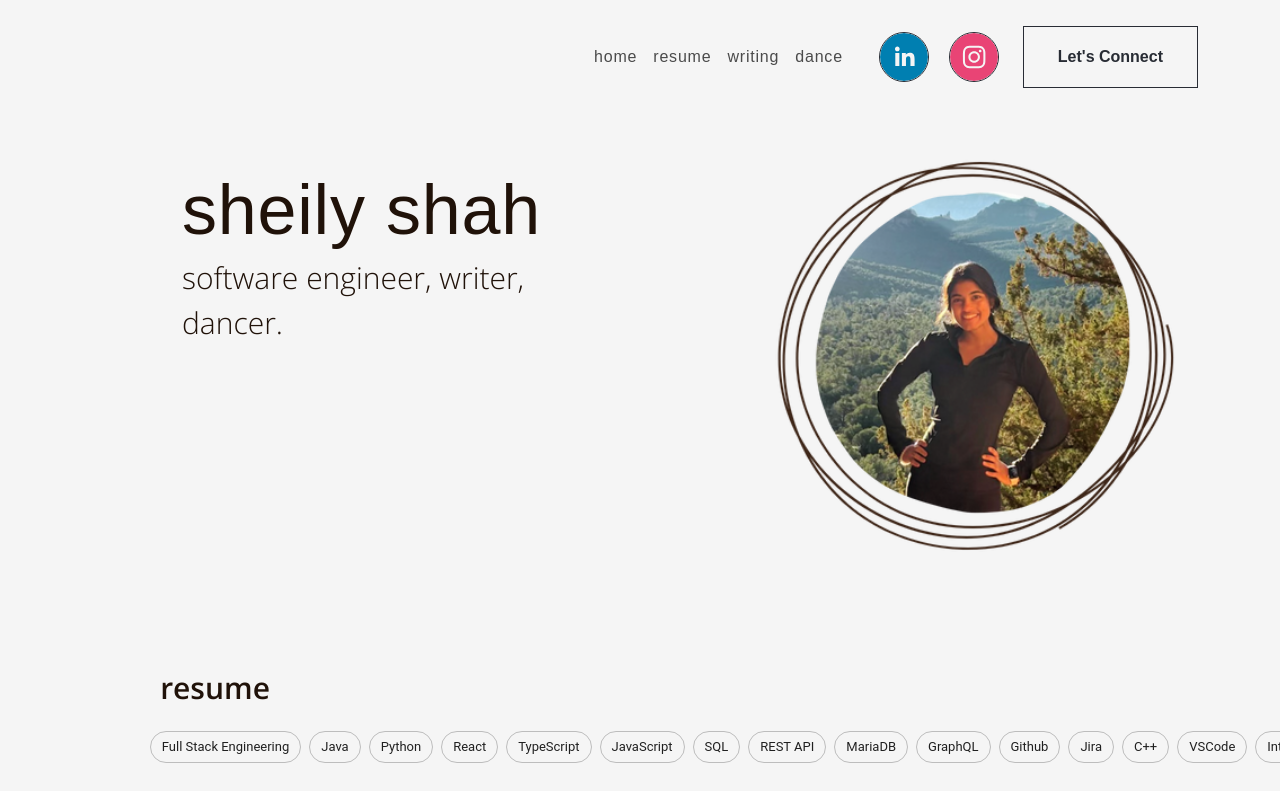
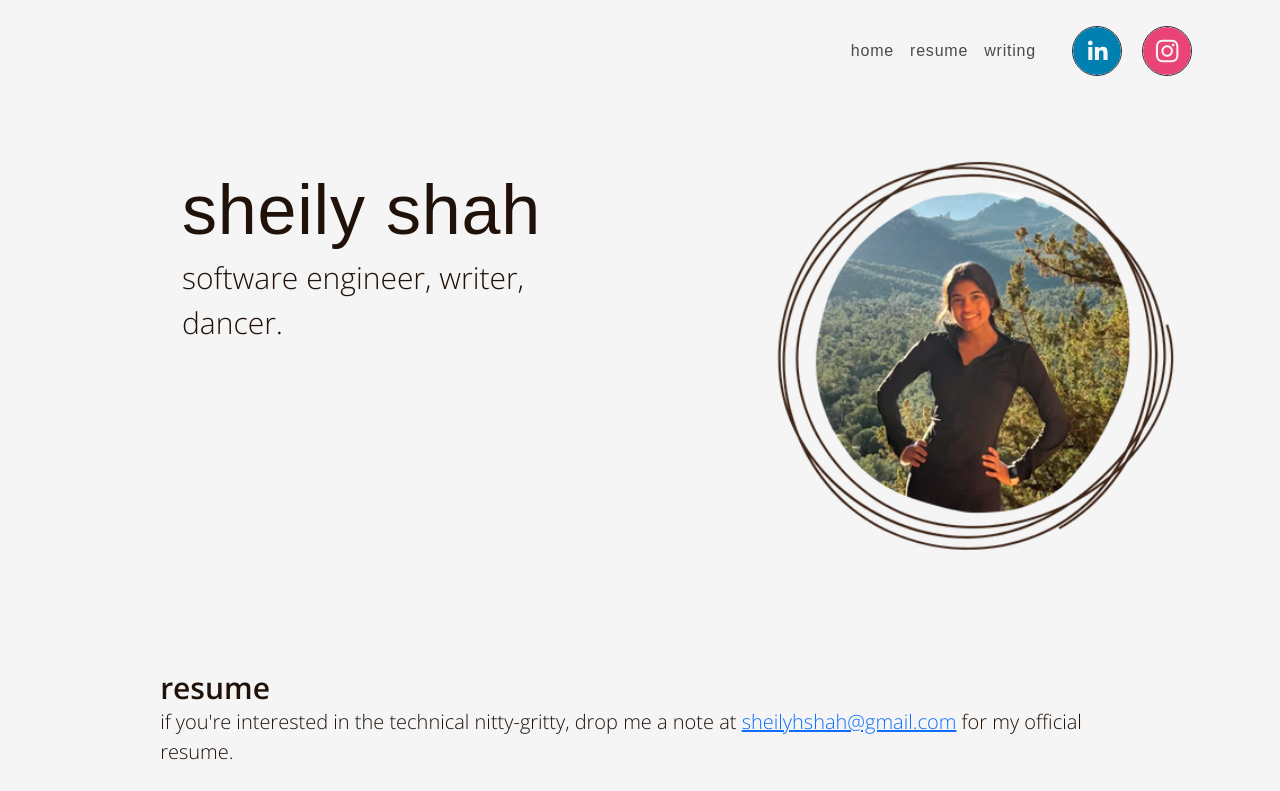
Before and after one commit to sheilyshah/personalwebsite, a React (Create React App) app in the folder personal/: page / in a window 1280 px wide. Shown: the top 791 px of the page. Built offline with nearby package versions, Linux system fonts and the light colour scheme.

Commit message:
done almost

```diff
--- a/personal/src/App.css
+++ b/personal/src/App.css
@@ -261,10 +261,20 @@ nav.navbar .navbar-toggler[aria-expanded="true"] .navbar-toggler-icon {
   font-size: 30px;
   color: #201209;
   font-family: OpenSans-SemiBold;
-  margin-bottom: 25px;
+  margin-bottom: 1px;
   display: inline-block;
   width: 86% !important; /* Adjust the width as needed */
   text-align: left;
+}
+
+.timeline .wrap {
+  font-size: 20px;
+  color: #201209;
+  font-family: OpenSans-Light;
+  display: inline-block;
+  text-align: left;
+  margin-bottom: 25px;
+  width: 86% !important; /* Adjust the width as needed */
 }
 
 .timeline-badge {
@@ -346,7 +356,7 @@ nav.navbar .navbar-toggler[aria-expanded="true"] .navbar-toggler-icon {
 /*Writings*/
 
 .writing {
-  padding: 80px 0;
+  padding: 50px 0;
   position: relative;
 }
 .writing h1 {
@@ -369,6 +379,87 @@ nav.navbar .navbar-toggler[aria-expanded="true"] .navbar-toggler-icon {
   margin: 0; /* Remove default margin */
   padding: 0; /* Remove default padding */
 }
+
+
+/* .dance h1 {
+  font-size: 30px;
+  color: #201209;
+  font-family: OpenSans-SemiBold;
+  margin-bottom: 10px;
+  display: inline-block;
+  width: 86% !important;
+  text-align: left;
+}
+
+
+.card-grid {
+  display: flex;
+  flex-wrap: wrap;
+  justify-content: center;
+  gap: 5px;
+  padding-top: 20px;
+}
+
+.card {
+  width: 350px;
+  border-radius: 12px;
+  overflow: hidden;
+  box-shadow: 0px 4px 8px rgba(0, 0, 0, 0.1);
+  cursor: pointer;
+  position: relative;
+  margin: 10px;
+  flex-direction: column
+}
+
+.card.hovered {
+  transform: scale(1.05);
+}
+
+.card-image {
+  background-size: cover;
+  background-position: center;
+  height: 200px;
+  border-radius: 12px;
+  max-height: 300px;
+  width: 100%;
+  object-fit: cover;
+}
+
+.textbox {
+  padding: 16px;
+  flex-grow: 1;
+}
+
+.card-button {
+  background-color: #201209;
+  color: white;
+  border: 1px solid #121212;
+  padding: 0.5em 1em;
+  text-align: left;
+  text-decoration: none;
+  font-size: 12px;
+  margin: 8px 2px;
+  cursor: pointer;
+  border-radius: 12px;
+  width: auto;
+  display: inline-block;
+  transition: background-color 0.3s ease, color 0.3s ease, border-color 0.3s ease;
+}
+
+.card-button:hover {
+  background-color: white;
+  color: #121212;
+  border-color: #121212;
+}
+
+
+.textbox h2 {
+  margin: 0;
+  font-size: 1.5rem;
+  text-align: center;
+  color: #333;
+  font-family: OpenSans-Regular;
+} */
 
 .App {
   text-align: center;
--- a/personal/src/components/Navbar.js
+++ b/personal/src/components/Navbar.js
@@ -45,16 +45,12 @@ export const NavBar = () => {
             <Nav.Link href="home" className={activeLink === 'home' ? 'active-navbar' : 'navbar'} onClick={() =>  handleNavLinkClick('home')}>home</Nav.Link>
             <Nav.Link href="resume" className={activeLink === 'resume' ? 'active-navbar' : 'navbar'} onClick={() =>  handleNavLinkClick('resume')}>resume</Nav.Link>
             <Nav.Link href="writing" className={activeLink === 'writing' ? 'active-navbar' : 'navbar'} onClick={() =>  handleNavLinkClick('writing')}>writing</Nav.Link>
-            <Nav.Link href="dance" className={activeLink === 'dance' ? 'active-navbar' : 'navbar'} onClick={() =>  handleNavLinkClick('dance')}>dance</Nav.Link>
           </Nav>
           <span className="navbar-text">
             <div className="social-icon">
                 <SocialIcon network="linkedin" url="https://www.linkedin.com/in/sheilyshah/" />
                 <SocialIcon network="instagram" url="https://www.instagram.com/sheils26/" />
             </div>
-            <button className="form" onClick={() => console.log('connect')}>
-                <span>Let's Connect</span>
-            </button>
           </span>
         </Navbar.Collapse>
       </Container>
--- a/personal/src/components/Resume.js
+++ b/personal/src/components/Resume.js
@@ -15,6 +15,7 @@ export const Resume = () => {
 <Container>
 <section className="timeline" id="resume">
 <h1 className="timeline-title"> {'resume'} </h1>
+<span className="wrap">if you're interested in the technical nitty-gritty, drop me a note at <a href="mailto:sheilyhshah@gmail.com">sheilyhshah@gmail.com</a> for my official resume.</span>
 <section className="timeline-skills">
     <Skills />
 </section>
```
Also changed, not shown: personal/src/App.js (line endings or trailing spaces).
